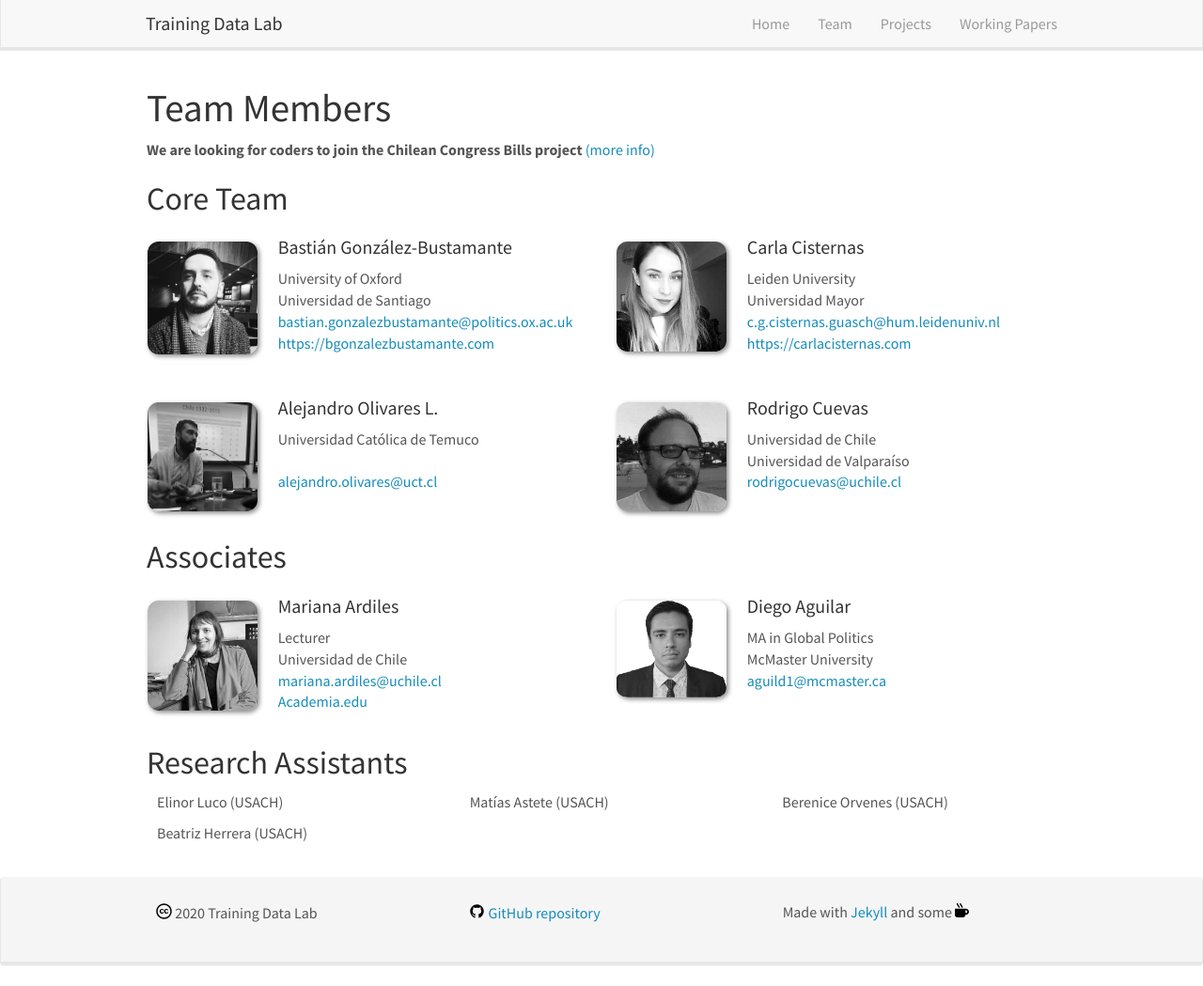
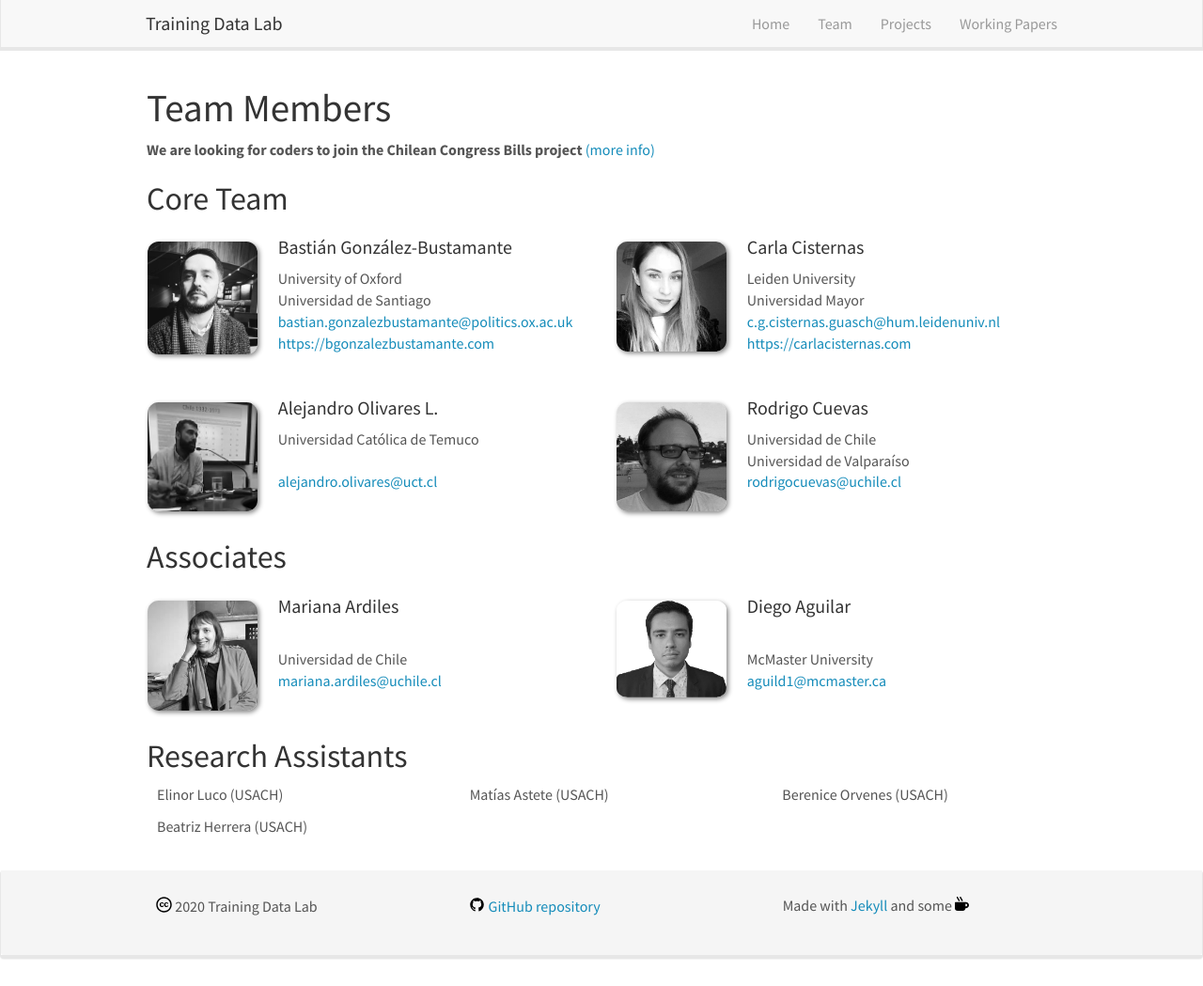
Before and after one commit to training-datalab/old-training-datalab.com, a Jekyll site: the page built from _pages/team.md, in a window 1280 px wide and 1049 px high. Shown: the whole window at 94% size. Built offline with Jekyll 4.4.1, drawn with Linux system fonts in a browser that asks for light colours; nearby versions of some CDN libraries.

Commit message:
Update associates.yml

```diff
--- a/_data/associates.yml
+++ b/_data/associates.yml
@@ -1,13 +1,13 @@
 - name: Mariana Ardiles
   photo: mardiles.jpg
-  info1: Lecturer
+  info1:
   info2: Universidad de Chile
   email: mariana.ardiles@uchile.cl
-  website: <a href="https://uchile.academia.edu/MarianaArdilesThonet" target="_blank">Academia.edu</a>
+  website:
 
 - name: Diego Aguilar
   photo: daguilar.jpg
-  info1: MA in Global Politics
+  info1:
   info2: McMaster University
   email: aguild1@mcmaster.ca
   website:
```
